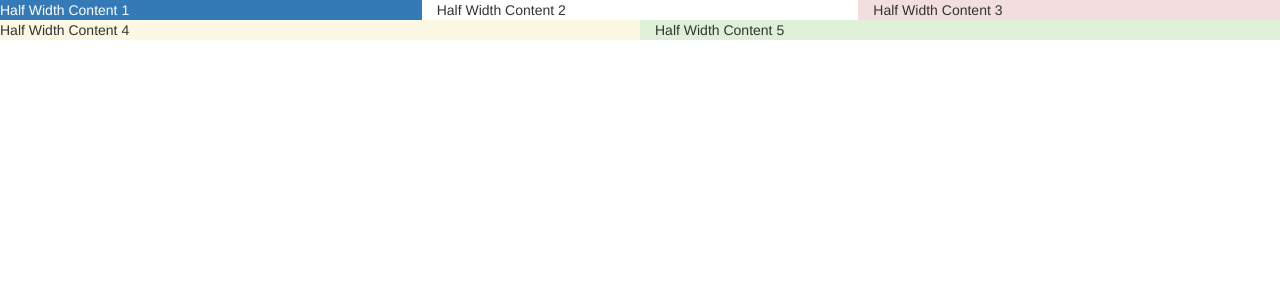
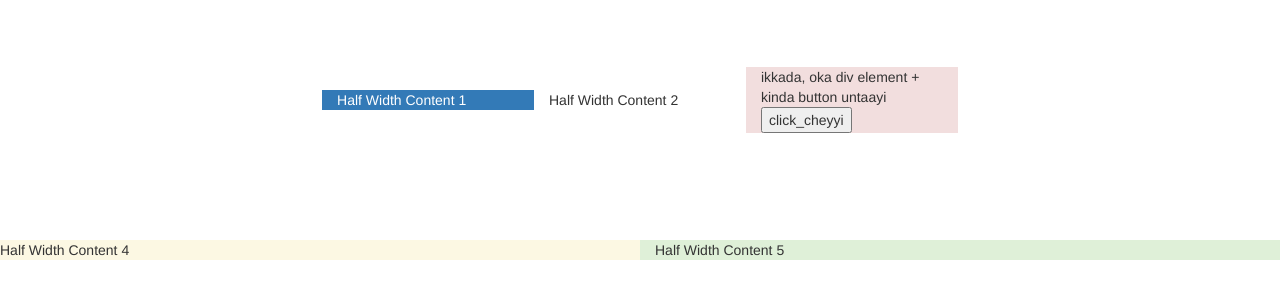
Before and after one commit to gopal-sakshi/vanillajs23, a plain HTML site: page bootstrap23/responsive_div.html in a window 1280 px wide. Drawn offline with nearby package versions, Linux system fonts and the light colour scheme.

Commit message:
vertical align bootstrap

```diff
--- a/bootstrap23/responsive_div.html
+++ b/bootstrap23/responsive_div.html
@@ -9,10 +9,21 @@
     </script>
     <script src="https://maxcdn.bootstrapcdn.com/bootstrap/3.4.1/js/bootstrap.min.js">
     </script>
+    <script src="application/javascript">
+        function button11 () { console.log("clicked button11"); }
+    </script>
+    <style>
+        .first-row23 {
+            display: flex;
+            justify-self: center;
+            align-items: center;
+            min-height: 200px;
+        }
+    </style>
 </head>
 
 <body>
-    <div class="row">
+    <div class="row first-row23">
         <div class="col-sm-4 bg-primary">
             Half Width Content 1
         </div>
@@ -20,9 +31,11 @@
             Half Width Content 2
         </div>
         <div class="col-sm-4 bg-danger">
-            Half Width Content 3
+            <div style="display: inline;">ikkada, oka div element + kinda button untaayi</div>
+            <div><button (onclick)="button11()">click_cheyyi</button></div>
         </div>
     </div>
+    <br><br>
     <div class="row">
         <div class="col-sm-6 bg-warning">
             Half Width Content 4
@@ -31,7 +44,6 @@
             Half Width Content 5
         </div>
     </div>
-
 </body>
 
 </html>
```
